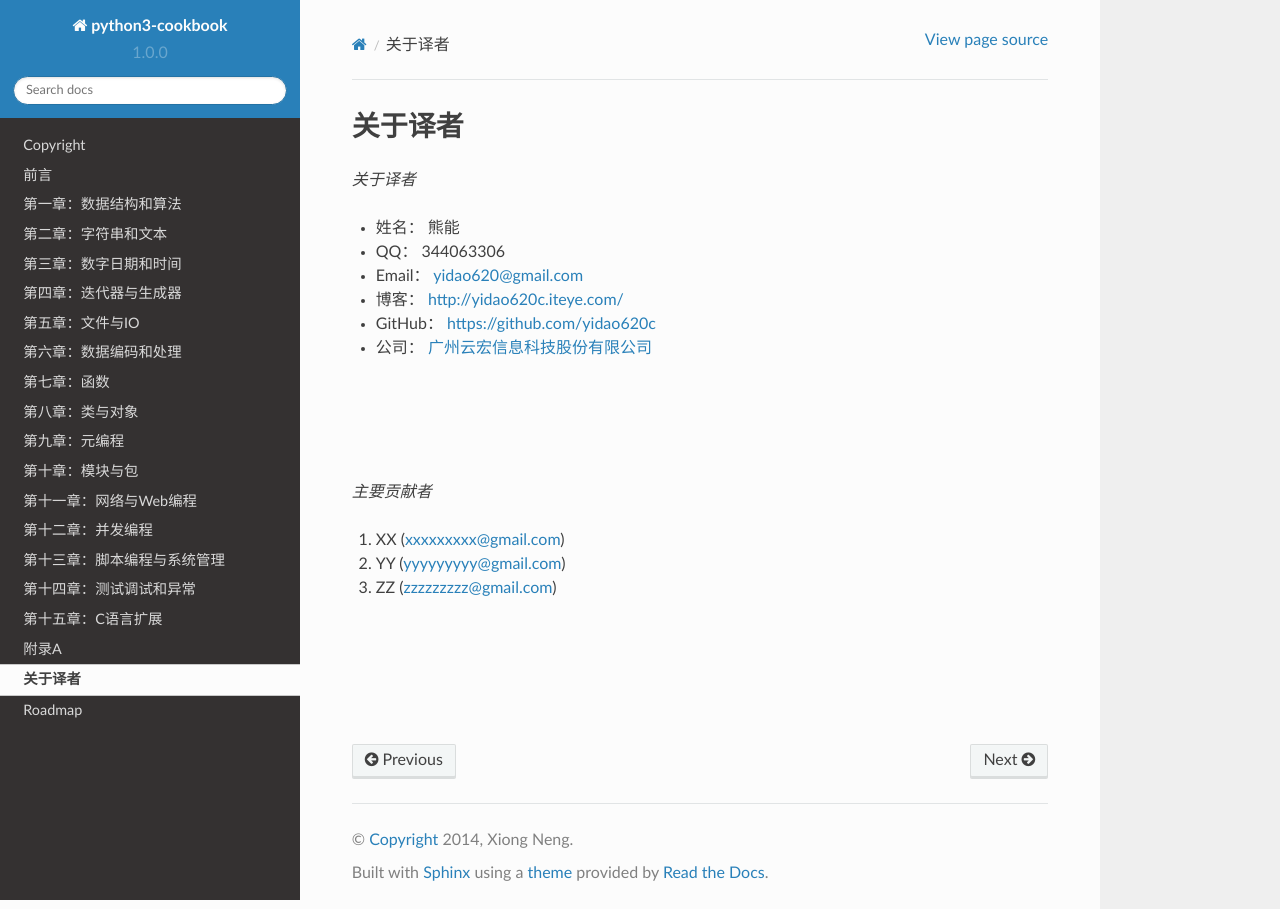
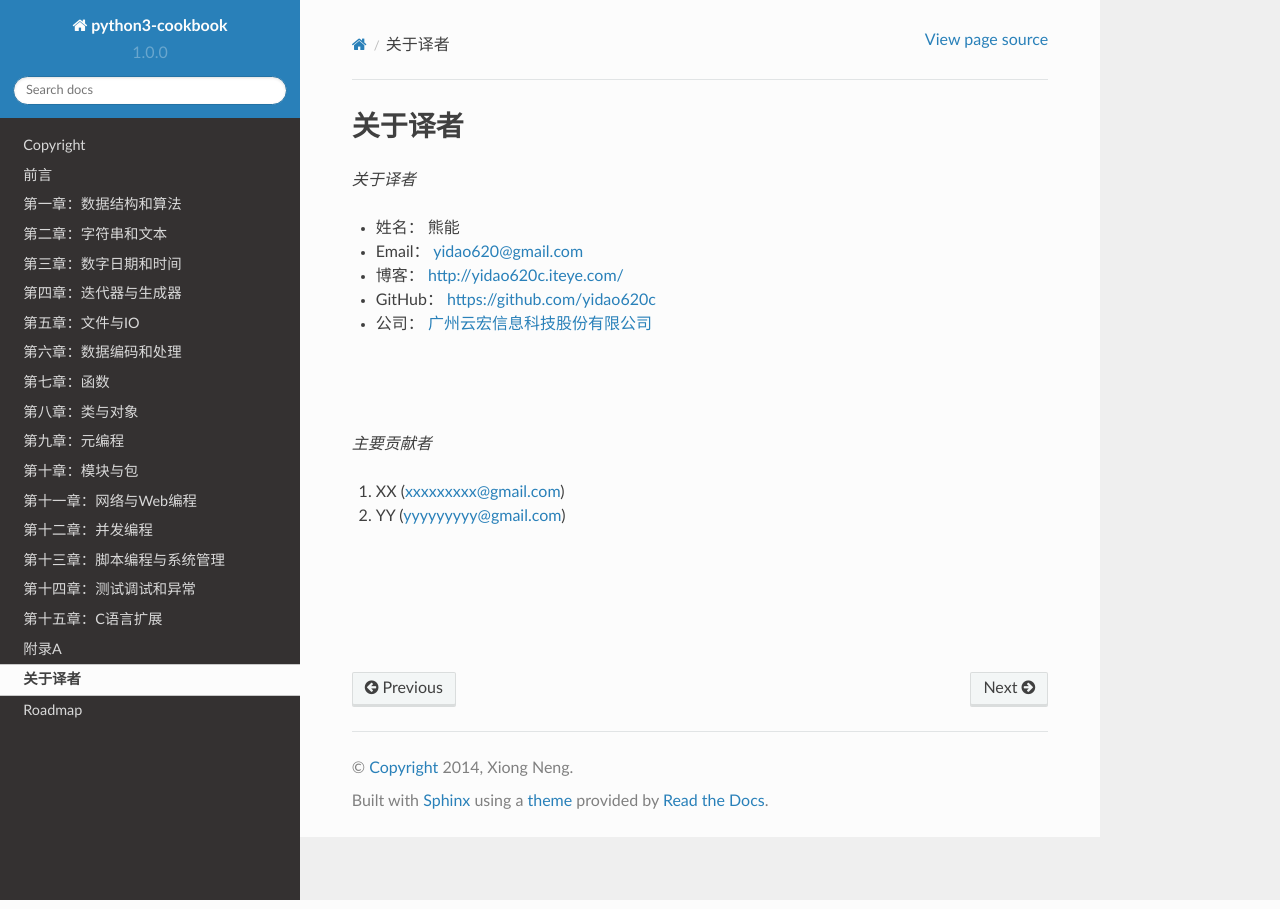
Before and after one commit to yidao620c/python3-cookbook, a Sphinx documentation site: the page built from source/aboutme.rst, in a window 1280 px wide. Built offline with Sphinx 7.4.7 and the Read the Docs theme 2.0.0, drawn with Linux system fonts in a browser that asks for light colours.

```diff
--- a/source/aboutme.rst
+++ b/source/aboutme.rst
@@ -4,7 +4,6 @@
 *关于译者*
 
 * 姓名：     熊能
-* QQ：      344063306
 * Email：   yidao620@gmail.com
 * 博客：     http://yidao620c.iteye.com/
 * GitHub：  https://github.com/yidao620c
@@ -12,13 +11,11 @@
 
 |
 |
-|
 
 *主要贡献者*
 
 1. XX (xxxxxxxxx@gmail.com)
 2. YY (yyyyyyyyy@gmail.com)
-3. ZZ (zzzzzzzzz@gmail.com)
 
 |
 |
--- a/source/copyright.rst
+++ b/source/copyright.rst
@@ -12,10 +12,8 @@
 
 |
 |
-|
 
 更多发布信息请参考 http://oreilly.com/catalog/errata.csp?isbn=9781449340377
 
 |
 |
-|
```
